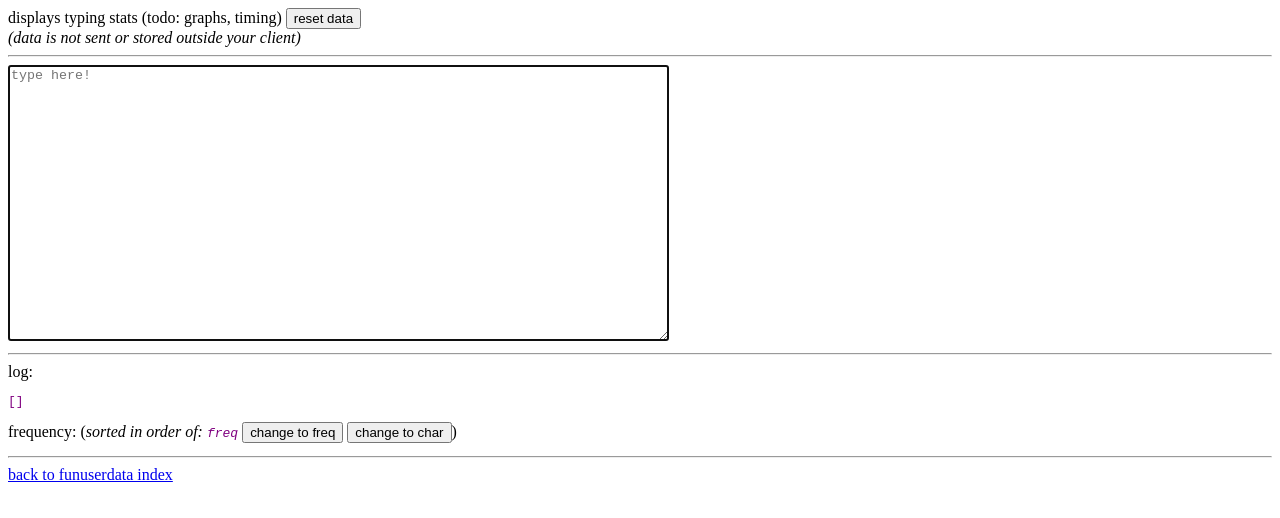
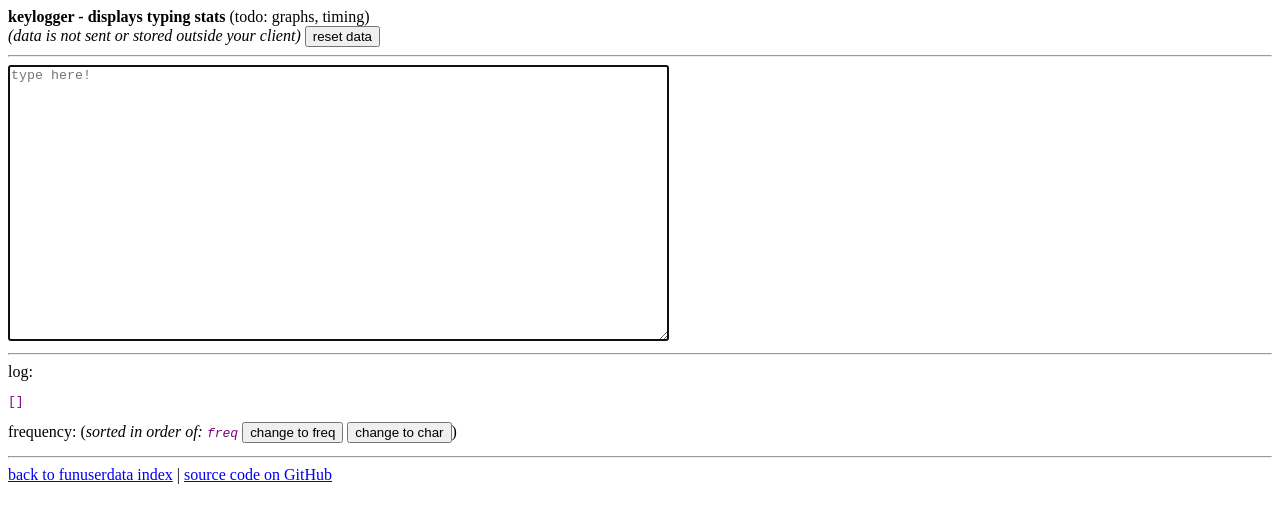
Before and after one commit to jonthesquirrel/funuserdata, a website: page keylogger/index.html in a window 1280 px wide. Drawn offline with Linux system fonts and the light colour scheme.

Commit message:
friendlier heading

```diff
--- a/keylogger/index.html
+++ b/keylogger/index.html
@@ -18,13 +18,12 @@
 </head>
 <body>
 
-  displays typing stats (todo: graphs, timing)
-
-  <button onclick="kl.reset()">reset data</button>
+  <b>keylogger - displays typing stats</b> (todo: graphs, timing)
 
   <br>
 
   <i>(data is not sent or stored outside your client)</i>
+  <button onclick="kl.reset()">reset data</button>
 
   <hr>
 
@@ -42,7 +41,7 @@
 
   <hr>
 
-  <a href="../">back to funuserdata index</a>
+  <a href="../">back to funuserdata index</a> | <a href="https://github.com/jdh11235/funuserdata">source code on GitHub</a>
 
 </body>
 </html>
```
Also changed, not shown: index.html (+1 -1 lines).
